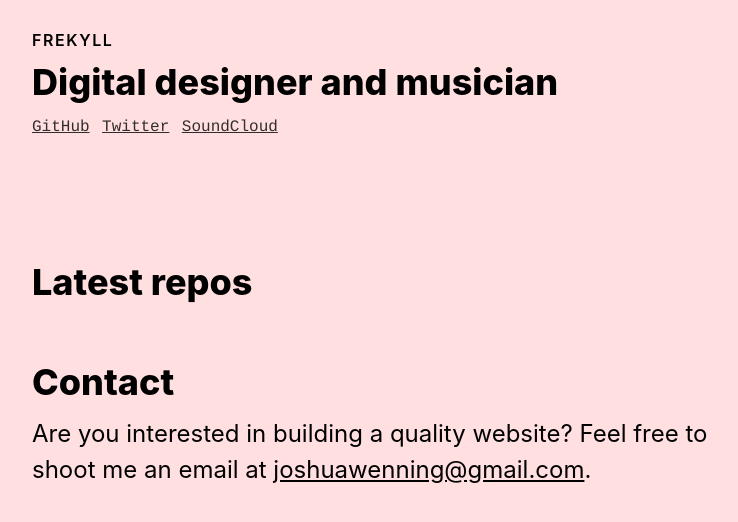
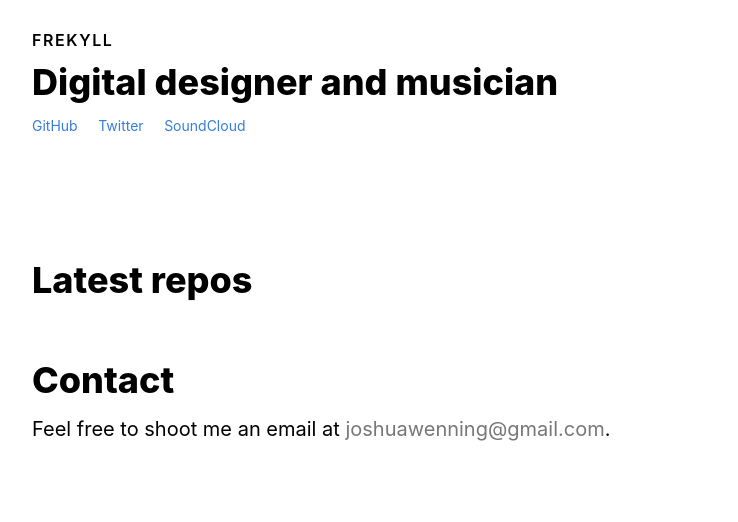
Before and after one commit to frekyll/frekyll, a Jekyll site: the page built from index.html, in a window 1280 px wide. Shown: the top 522 px of the page, without its empty margins (0-738 px from the left). Built offline with Jekyll 4.4.1, drawn with Linux system fonts in a browser that asks for light colours.

Commit message:
Change background and link style

```diff
--- a/_layouts/default.html
+++ b/_layouts/default.html
@@ -8,7 +8,7 @@ layout: compress
   <meta charset="utf-8">
   <meta content="width=device-width, initial-scale=1.0" name="viewport">
   <link href="https://unpkg.com/tachyons/css/tachyons.min.css" rel="stylesheet">
-  <body class="bg-washed-red sans-serif">
+  <body class="sans-serif">
     {{ content }}
     <script src="{{ '/assets/main.js'}} "></script>
   </body>
--- a/assets/main.js
+++ b/assets/main.js
@@ -9,14 +9,14 @@ request.onload = function () {
 
   if (request.status >= 200 && request.status < 400) {
     for (var i = 0; i < repos.length; i++) {
-      if (i === 6) break
+      if (i === 4) break
       var repo = repos[i]
 
       var project = document.createElement('div')
       project.setAttribute('class', 'mt3')
 
       var name = document.createElement('a')
-      name.setAttribute('class', 'black db dim f3-l f4 mb2')
+      name.setAttribute('class', 'blue db f3-l f4 mb2 no-underline underline-hover')
       name.textContent = repo.name
       name.href = repo.html_url
 
--- a/index.html
+++ b/index.html
@@ -10,7 +10,7 @@ layout: default
 
   <nav class="mb6">
     {% for link in site.data.navigation %}
-    <a class="black-80 courier dim mr2" href="{{ link.url }}">
+    <a class="blue f6 mr3 no-underline underline-hover" href="{{ link.url }}">
       {{- link.title -}}
     </a>
     {% endfor %}
@@ -22,6 +22,6 @@ layout: default
 
   <footer>
     <h3 class="f2 fw8 lh-solid mb3 mt0">Contact</h3>
-    <p class="f3-l f4 lh-copy mb2 measure mt0">Are you interested in building a quality website? Feel free to shoot me an email at <a class="black dim" href="mailto:{{ site.email }}">{{ site.email }}</a>.</p>
+    <p class="f4 lh-copy mb2 measure mt0">Feel free to shoot me an email at <a class="gray hover-black link" href="mailto:{{ site.email }}">{{ site.email }}</a>.</p>
   </footer>
 </div>
```
